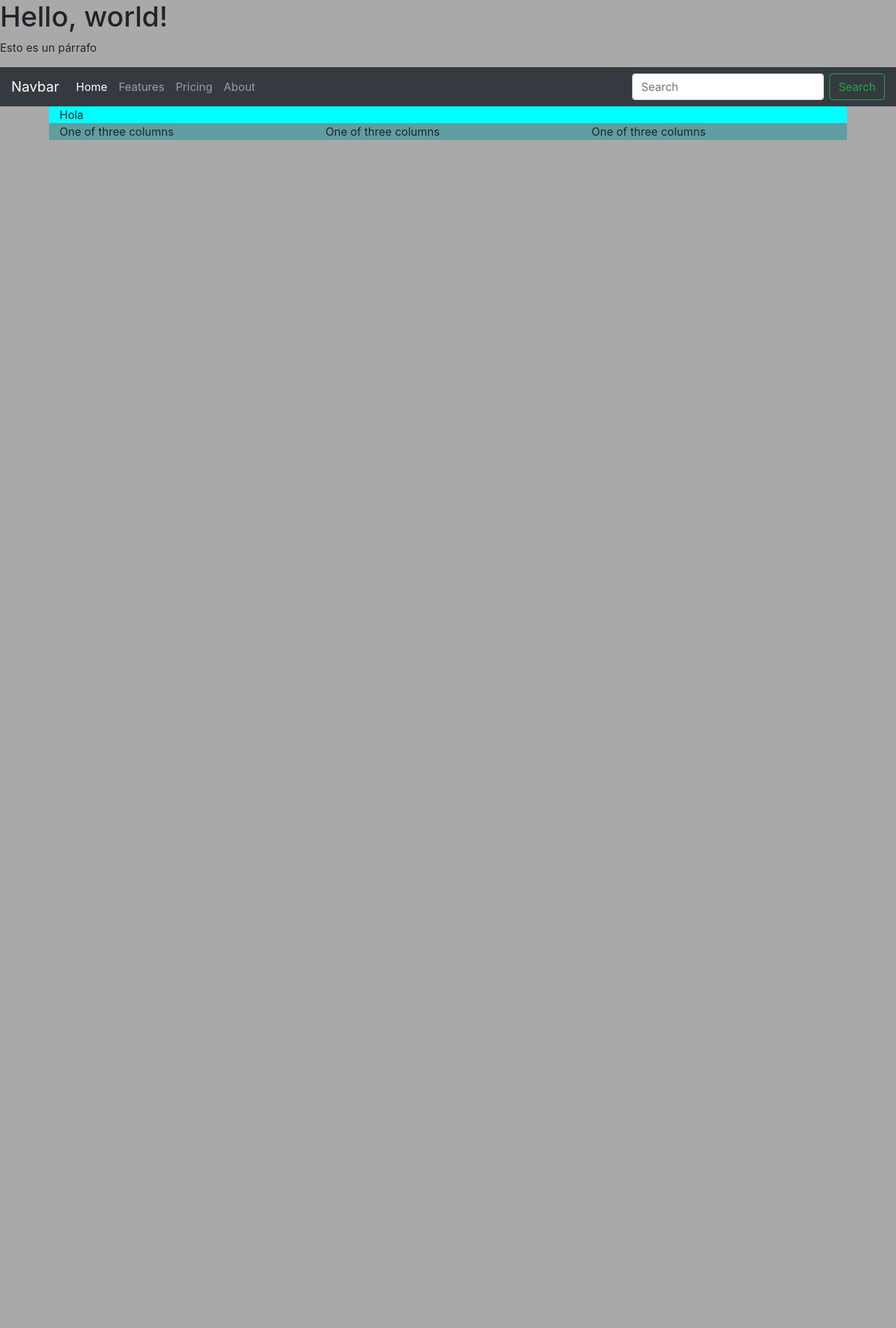
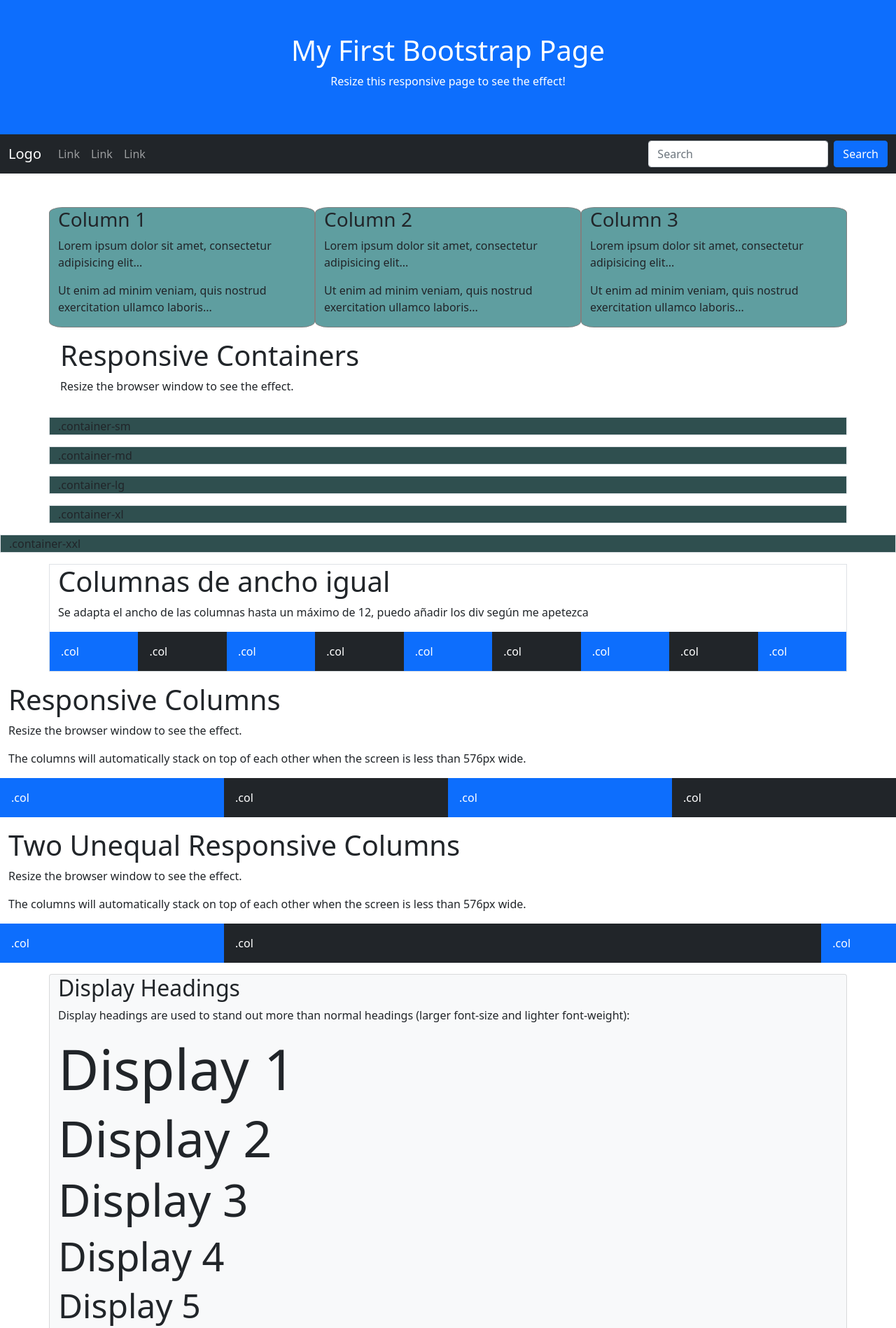
Before and after one commit to MaestreDniel/Exercicis-DIW-i-DWEC-2021-22, a website: page DIW/PruebaBootstrap/index.html in a window 1280 px wide. Shown: the top 1898 px of the page at 70% size. Before the commit the page ends 800 px from the top, so only its background shows below. Drawn offline with nearby package versions, Linux system fonts and the light colour scheme.

Commit message:
Más cosillas de Bootstrap

```diff
--- a/DIW/PruebaBootstrap/index.html
+++ b/DIW/PruebaBootstrap/index.html
@@ -6,65 +6,193 @@
     <meta name="viewport" content="width=device-width, initial-scale=1, shrink-to-fit=no">
 
     <!-- Bootstrap CSS -->
-    <link rel="stylesheet" href="https://cdn.jsdelivr.net/npm/bootstrap@4.6.1/dist/css/bootstrap.min.css" integrity="sha384-zCbKRCUGaJDkqS1kPbPd7TveP5iyJE0EjAuZQTgFLD2ylzuqKfdKlfG/eSrtxUkn" crossorigin="anonymous">
+    <link href="https://cdn.jsdelivr.net/npm/bootstrap@5.1.3/dist/css/bootstrap.min.css" rel="stylesheet" integrity="sha384-1BmE4kWBq78iYhFldvKuhfTAU6auU8tT94WrHftjDbrCEXSU1oBoqyl2QvZ6jIW3" crossorigin="anonymous">
     <link rel="stylesheet" href="css/styles.css">
     <title>Hello, world!</title>
   </head>
   <body>
-    <h1>Hello, world!</h1>
-    <p>Esto es un párrafo</p>
-    <nav class="navbar navbar-expand-lg navbar-dark bg-dark">
-      <a class="navbar-brand" href="#">Navbar</a>
-      <button class="navbar-toggler" type="button" data-toggle="collapse" data-target="#navbarTogglerDemo02" aria-controls="navbarTogglerDemo02" aria-expanded="false" aria-label="Toggle navigation">
+
+    <div class="container-fluid p-5 bg-primary text-white text-center">
+      <h1>My First Bootstrap Page</h1>
+      <p>Resize this responsive page to see the effect!</p>
+    </div>
+
+    <nav class="navbar navbar-expand-sm navbar-dark bg-dark">
+      <div class="container-fluid">
+        <a class="navbar-brand" href="javascript:void(0)">Logo</a>
+        <button class="navbar-toggler" type="button" data-bs-toggle="collapse" data-bs-target="#mynavbar">
           <span class="navbar-toggler-icon"></span>
         </button>
-     <div class="collapse navbar-collapse" id="navbarNav">
-       <ul class="navbar-nav mr-auto mt-2 mt-lg-0">
-          <li class="nav-item active">
-            <a class="nav-link" href="#">Home <span class="sr-only">(current)</span></a>
+        <div class="collapse navbar-collapse" id="mynavbar">
+          <ul class="navbar-nav me-auto">
+            <li class="nav-item">
+              <a class="nav-link" href="javascript:void(0)">Link</a>
             </li>
             <li class="nav-item">
-            <a class="nav-link" href="#">Features</a>
+              <a class="nav-link" href="javascript:void(0)">Link</a>
             </li>
             <li class="nav-item">
-            <a class="nav-link" href="#">Pricing</a>
-          </li>
-          <li class="nav-item">
-            <a class="nav-link" href="#">About</a>
+              <a class="nav-link" href="javascript:void(0)">Link</a>
             </li>
           </ul>
-        <form class="form-inline my-2 my-lg-0">
-          <input class="form-control mr-sm-2" type="search" placeholder="Search" aria-label="Search">
-          <button class="btn btn-outline-success my-2 my-sm-0" type="submit">Search</button>
+          <form class="d-flex">
+            <input class="form-control me-2" type="text" placeholder="Search">
+            <button class="btn btn-primary" type="button">Search</button>
           </form>
         </div>
+      </div>
     </nav>
-    <div class="container">
-      Hola
+
+    <div class="container mt-5">
       <div class="row">
-        <div class="col-4">
-          One of three columns
+        <div class="col-sm-4">
+          <h3>Column 1</h3>
+          <p>Lorem ipsum dolor sit amet, consectetur adipisicing elit...</p>
+          <p>Ut enim ad minim veniam, quis nostrud exercitation ullamco laboris...</p>
         </div>
-        <div class="col-4">
-          One of three columns
+        <div class="col-sm-4">
+          <h3>Column 2</h3>
+          <p>Lorem ipsum dolor sit amet, consectetur adipisicing elit...</p>
+          <p>Ut enim ad minim veniam, quis nostrud exercitation ullamco laboris...</p>
         </div>
-        <div class="col-4">
-          One of three columns
+        <div class="col-sm-4">
+          <h3>Column 3</h3>
+          <p>Lorem ipsum dolor sit amet, consectetur adipisicing elit...</p>
+          <p>Ut enim ad minim veniam, quis nostrud exercitation ullamco laboris...</p>
         </div>
       </div>
     </div>
 
+    <div class="container p-3">
+      <h1>Responsive Containers</h1>
+      <p>Resize the browser window to see the effect.</p>
+    </div>
+
+    <div class="personalizo container-sm border">.container-sm</div>
+    <div class="personalizo container-md mt-3 border">.container-md</div>
+    <div class="personalizo container-lg mt-3 border">.container-lg</div>
+    <div class="personalizo container-xl mt-3 border">.container-xl</div>
+    <div class="personalizo container-xxl mt-3 border">.container-xxl</div>
+
+    <div class="container mt-3 border">
+      <h1>Columnas de ancho igual</h1>
+      <p>Se adapta el ancho de las columnas hasta un máximo de 12, puedo añadir los div según me apetezca</p>
+      <div class="row">
+        <div class="col p-3 bg-primary text-white">.col</div>
+        <div class="col p-3 bg-dark text-white">.col</div>
+        <div class="col p-3 bg-primary text-white">.col</div>
+        <div class="col p-3 bg-dark text-white">.col</div>
+        <div class="col p-3 bg-primary text-white">.col</div>
+        <div class="col p-3 bg-dark text-white">.col</div>
+        <div class="col p-3 bg-primary text-white">.col</div>
+        <div class="col p-3 bg-dark text-white">.col</div>
+        <div class="col p-3 bg-primary text-white">.col</div>
+      </div>
+    </div>
+
+    <div class="container-fluid mt-3">
+      <h1>Responsive Columns</h1>
+      <p>Resize the browser window to see the effect.</p>
+      <p>The columns will automatically stack on top of each other when the screen is less than 576px wide.</p>
+      <div class="row">
+        <div class="col-sm-3 p-3 bg-primary text-white">.col</div>
+        <div class="col-sm-3 p-3 bg-dark text-white">.col</div>
+        <div class="col-sm-3 p-3 bg-primary text-white">.col</div>
+        <div class="col-sm-3 p-3 bg-dark text-white">.col</div>
+      </div>
+    </div>
+
+    <div class="container-fluid mt-3">
+      <h1>Two Unequal Responsive Columns</h1>
+      <p>Resize the browser window to see the effect.</p>
+      <p>The columns will automatically stack on top of each other when the screen is less than 576px wide.</p>
+      <div class="row">
+        <div class="col-sm-3 p-3 bg-primary text-white">.col</div>
+        <div class="col-sm-8 p-3 bg-dark text-white">.col</div>
+        <div class="col-sm-1 p-3 bg-primary text-white">.col</div>
+      </div>
+    </div>
+
+    <div class="container mt-3 card bg-light text-dark">
+      <h2 class="card-title">Display Headings</h2>
+      <p>Display headings are used to stand out more than normal headings (larger font-size and lighter font-weight):</p>
+      <h1 class="display-1">Display 1</h1>
+      <h1 class="display-2">Display 2</h1>
+      <h1 class="display-3">Display 3</h1>
+      <h1 class="display-4">Display 4</h1>
+      <h1 class="display-5">Display 5</h1>
+      <h1 class="display-6">Display 6</h1>
+      <p class="h3 p-3 bg-dark text-white">Más info de tipografías</p>
+      <a href="https://www.w3schools.com/bootstrap5/bootstrap_typography.php">W3schools Bootstrap Typography</a>
+    </div>
+
+    <div class="container mt-3 card bg-light text-dark">
+      <h2 class="card-title">Contextual Colors</h2>
+      <p>Use the contextual classes to provide "meaning through colors":</p>
+      <p class="text-muted">This text is muted.</p>
+      <p class="text-primary">This text is important.</p>
+      <p class="text-success">This text indicates success.</p>
+      <p class="text-info">This text represents some information.</p>
+      <p class="text-warning">This text represents a warning.</p>
+      <p class="text-danger">This text represents danger.</p>
+      <p class="text-secondary">Secondary text.</p>
+      <p class="text-dark">This text is dark grey.</p>
+      <p class="text-body">Default body color (often black).</p>
+      <p class="text-light">This text is light grey.</p>
+      <p class="text-white">This text is white.</p>
+    </div>
+
+    <div class="container mt-3 card bg-light text-dark">
+      <h2 class="card-title">Contextual Backgrounds</h2>
+      <p>Use the contextual background classes to provide "meaning through colors".</p>
+      <p>Note that you can also add a .text-* class if you want a different text color:</p>
+      <p class="bg-primary text-white">This text is important.</p>
+      <p class="bg-success text-white">This text indicates success.</p>
+      <p class="bg-info text-white">This text represents some information.</p>
+      <p class="bg-warning text-white">This text represents a warning.</p>
+      <p class="bg-danger text-white">This text represents danger.</p>
+      <p class="bg-secondary text-white">Secondary background color.</p>
+      <p class="bg-dark text-white">Dark grey background color.</p>
+      <p class="bg-light text-dark">Light grey background color.</p>
+    </div>
+
+    <div class="container mt-3">
+      <div class="row">
+
+        <div class="col">
+          <h2>Card Image</h2>
+          <p>Image at the top (card-img-top):</p>
+          <div class="card" style="width:300px">
+            <img class="card-img-top" src="img/Foto_CV.jpg" alt="Card image" style="width:100%">
+            <div class="card-body">
+              <h4 class="card-title">Daniel Maestre</h4>
+              <p class="card-text">Soy un desarrollador web front-end</p>
+              <a href="#" class="btn btn-primary">See Profile</a>
+            </div>
+          </div>
+          <br>
+        </div>
+
+        <div class="col">
+          <p>Image at the bottom (card-img-bottom):</p>
+          <div class="card" style="width:300px">
+            <div class="card-body">
+              <h4 class="card-title">Daniel Maestre</h4>
+              <p class="card-text">Soy un desarrollador web front-end</p>
+              <a href="#" class="btn btn-primary">See Profile</a>
+            </div>
+            <img class="card-img-bottom" src="img/Foto_CV.jpg" alt="Card image" style="width:100%">
+          </div>
+        </div>
+
+      </div>
+      <p class="h3 p-3 bg-dark text-white">Más info de las tarjetas</p>
+      <a href="https://www.w3schools.com/bootstrap5/bootstrap_cards.php">W3schools Bootstrap Cards</a>
+    </div>
     <!-- Optional JavaScript; choose one of the two! -->
 
-    <!-- Option 1: jQuery and Bootstrap Bundle (includes Popper) -->
-    <script src="https://cdn.jsdelivr.net/npm/jquery@3.5.1/dist/jquery.slim.min.js" integrity="sha384-DfXdz2htPH0lsSSs5nCTpuj/zy4C+OGpamoFVy38MVBnE+IbbVYUew+OrCXaRkfj" crossorigin="anonymous"></script>
-    <script src="https://cdn.jsdelivr.net/npm/bootstrap@4.6.1/dist/js/bootstrap.bundle.min.js" integrity="sha384-fQybjgWLrvvRgtW6bFlB7jaZrFsaBXjsOMm/tB9LTS58ONXgqbR9W8oWht/amnpF" crossorigin="anonymous"></script>
+    <!-- Option 1: Bootstrap Bundle with Popper -->
+    <script src="https://cdn.jsdelivr.net/npm/bootstrap@5.1.3/dist/js/bootstrap.bundle.min.js" integrity="sha384-ka7Sk0Gln4gmtz2MlQnikT1wXgYsOg+OMhuP+IlRH9sENBO0LRn5q+8nbTov4+1p" crossorigin="anonymous"></script>
 
-    <!-- Option 2: Separate Popper and Bootstrap JS -->
-    <!--
-    <script src="https://cdn.jsdelivr.net/npm/jquery@3.5.1/dist/jquery.slim.min.js" integrity="sha384-DfXdz2htPH0lsSSs5nCTpuj/zy4C+OGpamoFVy38MVBnE+IbbVYUew+OrCXaRkfj" crossorigin="anonymous"></script>
-    <script src="https://cdn.jsdelivr.net/npm/popper.js@1.16.1/dist/umd/popper.min.js" integrity="sha384-9/reFTGAW83EW2RDu2S0VKaIzap3H66lZH81PoYlFhbGU+6BZp6G7niu735Sk7lN" crossorigin="anonymous"></script>
-    <script src="https://cdn.jsdelivr.net/npm/bootstrap@4.6.1/dist/js/bootstrap.min.js" integrity="sha384-VHvPCCyXqtD5DqJeNxl2dtTyhF78xXNXdkwX1CZeRusQfRKp+tA7hAShOK/B/fQ2" crossorigin="anonymous"></script>
-    -->
   </body>
 </html>
--- a/DIW/PruebaBootstrap/scss/styles.scss
+++ b/DIW/PruebaBootstrap/scss/styles.scss
@@ -1,13 +1,16 @@
-.container {
-  background-color: aqua;
-  .row {
-    background-color: aquamarine;
-    .col-4 {
-      background-color: cadetblue;
-    }
+.row {
+  .col-sm-4 {
+    background-color: cadetblue;
+    border-radius: 5%;
+    border: 1px solid gray;
+    border-collapse: collapse;
   }
 }
 
-body {
-  background-color: darkgray;
+.personalizo {
+  background-color: darkslategray;
 }
+
+.personalizo2 {
+  background-color: darkgray
+}
```
Also changed, not shown: DIW/PruebaBootstrap/css/styles.css, DIW/PruebaBootstrap/img/Foto_CV.jpg (added), 2 other files. Lines whose indentation alone changed are shown as unchanged.
